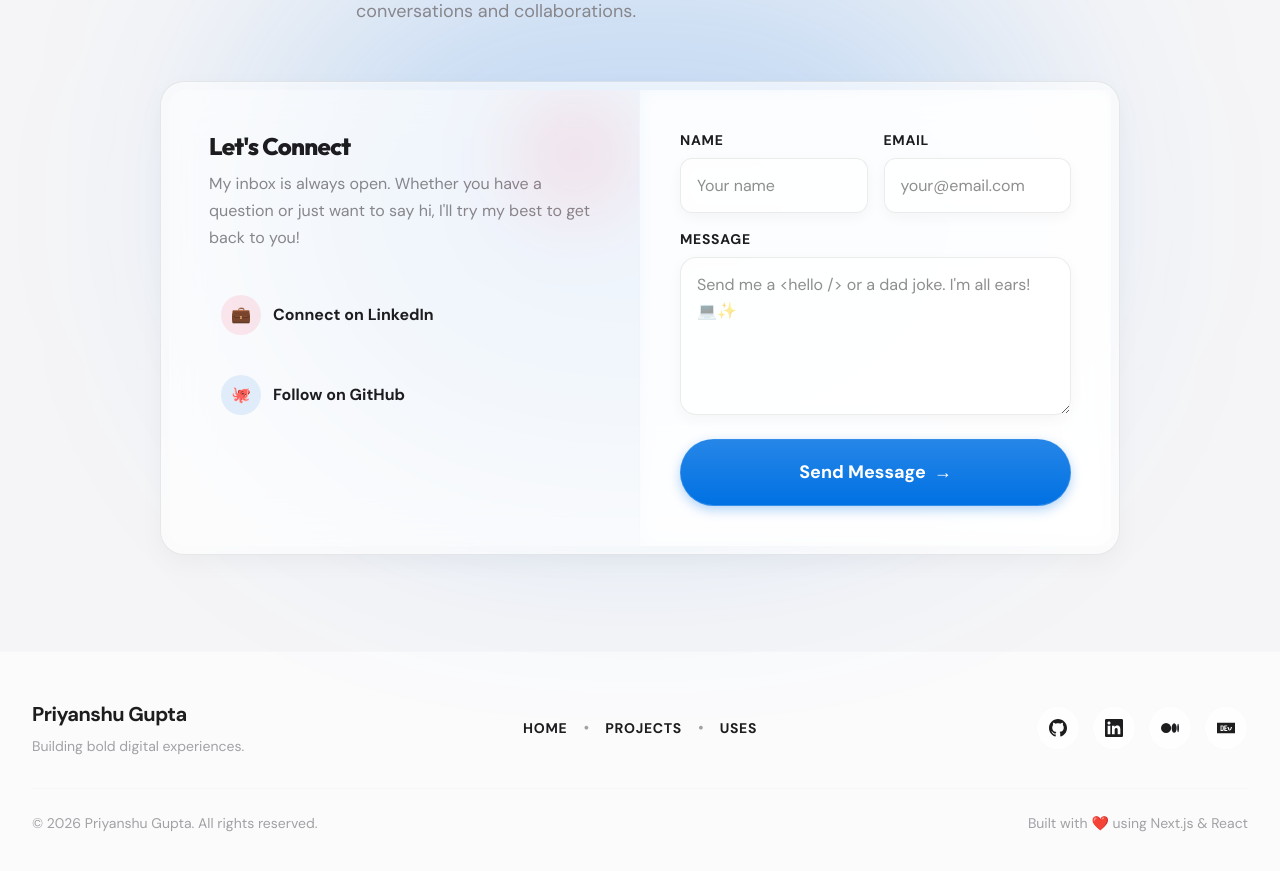
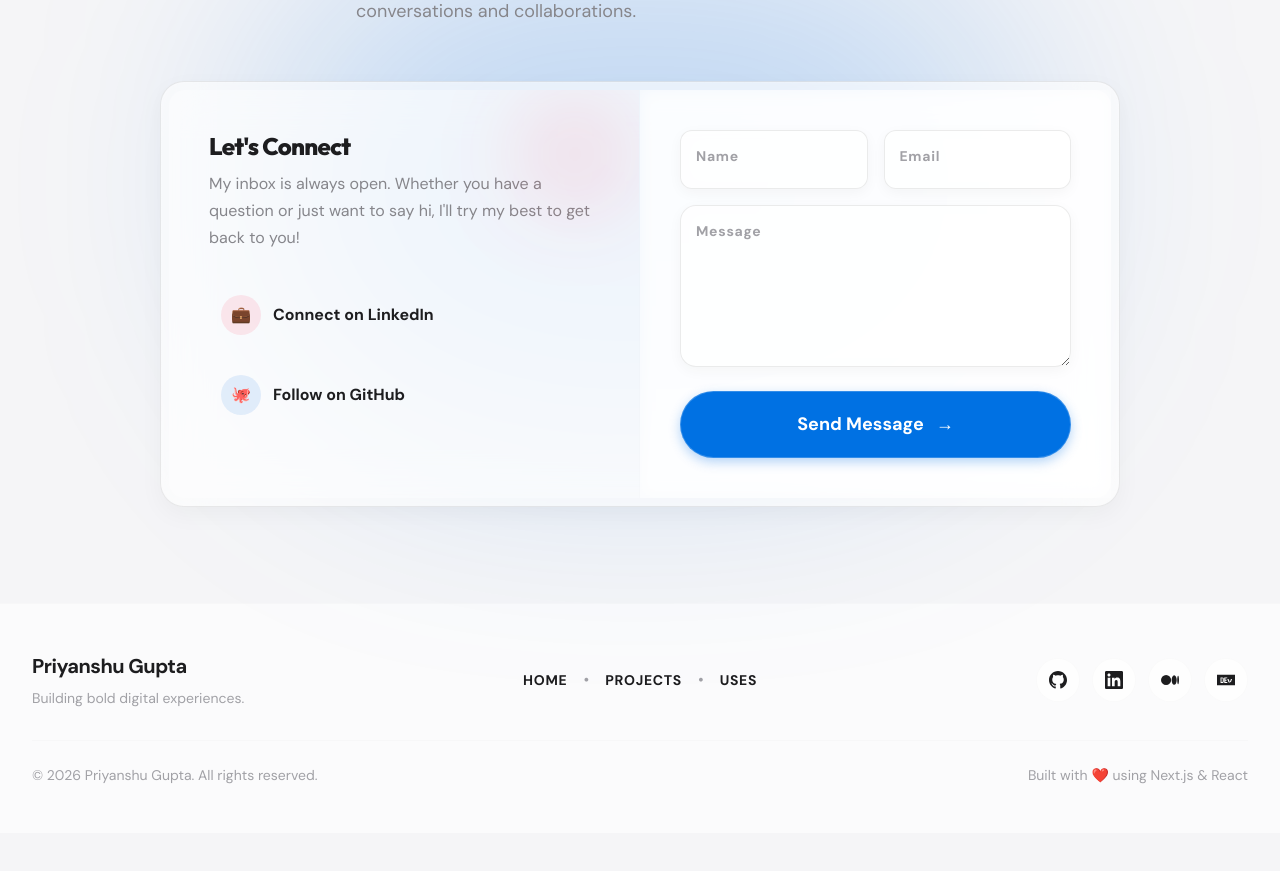
Before and after one commit to Priyanshu0007/personal-website, a Next.js app: page / in a window 1280 px wide. Shown: the part 4120-4991 px from the top of the page. After the commit the page ends 4953 px from the top, so only its background shows below. Built offline with nearby package versions, Linux system fonts and the light colour scheme; no server answers; the database is empty.

Commit message:
feat: enhance UI with glassmorphic designs, floating animations, and interactive form states

```diff
--- a/app/resume/page.tsx
+++ b/app/resume/page.tsx
@@ -61,7 +61,10 @@ export default function ResumePage() {
 
           <ResumeActions resumeUrl={resumeUrl} />
 
-          <div className="glass-card-flat relative mx-auto mb-16 aspect-[1/1.414] w-full max-w-4xl overflow-hidden bg-surface p-2 sm:p-4">
+          <div
+            className="glass-card glass-border-glow animate-float-delayed relative mx-auto mb-16 aspect-[1/1.414] w-full max-w-4xl overflow-hidden bg-surface p-2 sm:p-4"
+            style={{ "--glow-color": "var(--color-primary)" } as React.CSSProperties}
+          >
             <ResumeViewer resumeUrl={resumeUrl} />
           </div>
 
--- a/components/ui/ContactForm.tsx
+++ b/components/ui/ContactForm.tsx
@@ -12,11 +12,18 @@ function SubmitButton() {
     <button
       type="submit"
       disabled={pending}
-      className={`glass-btn glass-btn-primary glass-btn-lg w-full ${pending ? "cursor-not-allowed opacity-70" : ""}`}
+      className={`group glass-btn glass-btn-primary glass-btn-lg w-full glass-sweep ${pending ? "cursor-not-allowed opacity-70" : ""}`}
       id="contact-submit"
     >
       {pending ? "Sending..." : "Send Message"}{" "}
-      {!pending && <span aria-hidden="true">→</span>}
+      {!pending && (
+        <span
+          aria-hidden="true"
+          className="ml-1 transition-transform group-hover:translate-x-1"
+        >
+          →
+        </span>
+      )}
     </button>
   );
 }
@@ -56,56 +63,56 @@ export default function ContactForm() {
       )}
 
       <div className="grid grid-cols-1 gap-4 sm:grid-cols-2">
-        <div>
-          <label
-            htmlFor="contact-name"
-            className="mb-2 block text-sm font-bold tracking-wider uppercase"
-          >
-            Name
-          </label>
+        <div className="relative">
           <input
             type="text"
             id="contact-name"
             name="name"
             autoComplete="name"
             placeholder="Your name"
-            className="glass-input"
+            className="glass-input peer placeholder-transparent pt-6 pb-2"
             required
           />
+          <label
+            htmlFor="contact-name"
+            className="pointer-events-none absolute left-4 top-2 text-xs font-bold uppercase tracking-wider text-text-muted transition-all peer-placeholder-shown:top-4 peer-placeholder-shown:text-sm peer-placeholder-shown:normal-case peer-focus:top-2 peer-focus:text-xs peer-focus:font-bold peer-focus:uppercase peer-focus:text-primary"
+          >
+            Name
+          </label>
         </div>
-        <div>
-          <label
-            htmlFor="contact-email-input"
-            className="mb-2 block text-sm font-bold tracking-wider uppercase"
-          >
-            Email
-          </label>
+        <div className="relative">
           <input
             type="email"
             id="contact-email-input"
             name="email"
             autoComplete="email"
             placeholder="your@email.com"
-            className="glass-input"
+            className="glass-input peer placeholder-transparent pt-6 pb-2"
             required
           />
+          <label
+            htmlFor="contact-email-input"
+            className="pointer-events-none absolute left-4 top-2 text-xs font-bold uppercase tracking-wider text-text-muted transition-all peer-placeholder-shown:top-4 peer-placeholder-shown:text-sm peer-placeholder-shown:normal-case peer-focus:top-2 peer-focus:text-xs peer-focus:font-bold peer-focus:uppercase peer-focus:text-primary"
+          >
+            Email
+          </label>
         </div>
       </div>
-      <div>
-        <label
-          htmlFor="contact-message"
-          className="mb-2 block text-sm font-bold tracking-wider uppercase"
-        >
-          Message
-        </label>
+      <div className="relative">
         <textarea
           id="contact-message"
           name="message"
           placeholder="Send me a <hello /> or a dad joke. I'm all ears! 💻✨"
-          className="glass-textarea"
+          className="glass-textarea peer placeholder-transparent pt-6 pb-2"
           rows={5}
           required
         />
+        <label
+          htmlFor="contact-message"
+          className="pointer-events-none absolute left-4 top-2 text-xs font-bold uppercase tracking-wider text-text-muted transition-all peer-placeholder-shown:top-4 peer-placeholder-shown:text-sm peer-placeholder-shown:normal-case peer-focus:top-2 peer-focus:text-xs peer-focus:font-bold peer-focus:uppercase peer-focus:text-primary"
+        >
+          Message
+        </label>
       </div>
       <SubmitButton />
     </form>
```
